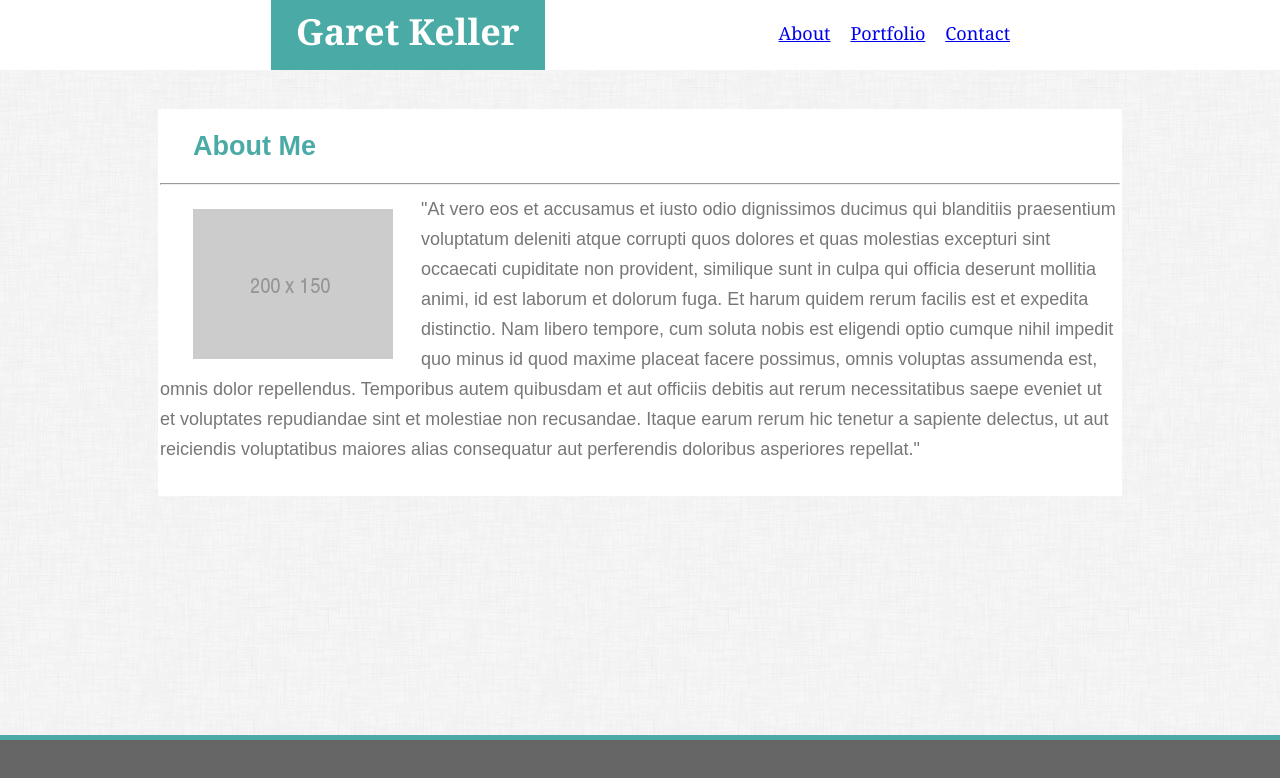
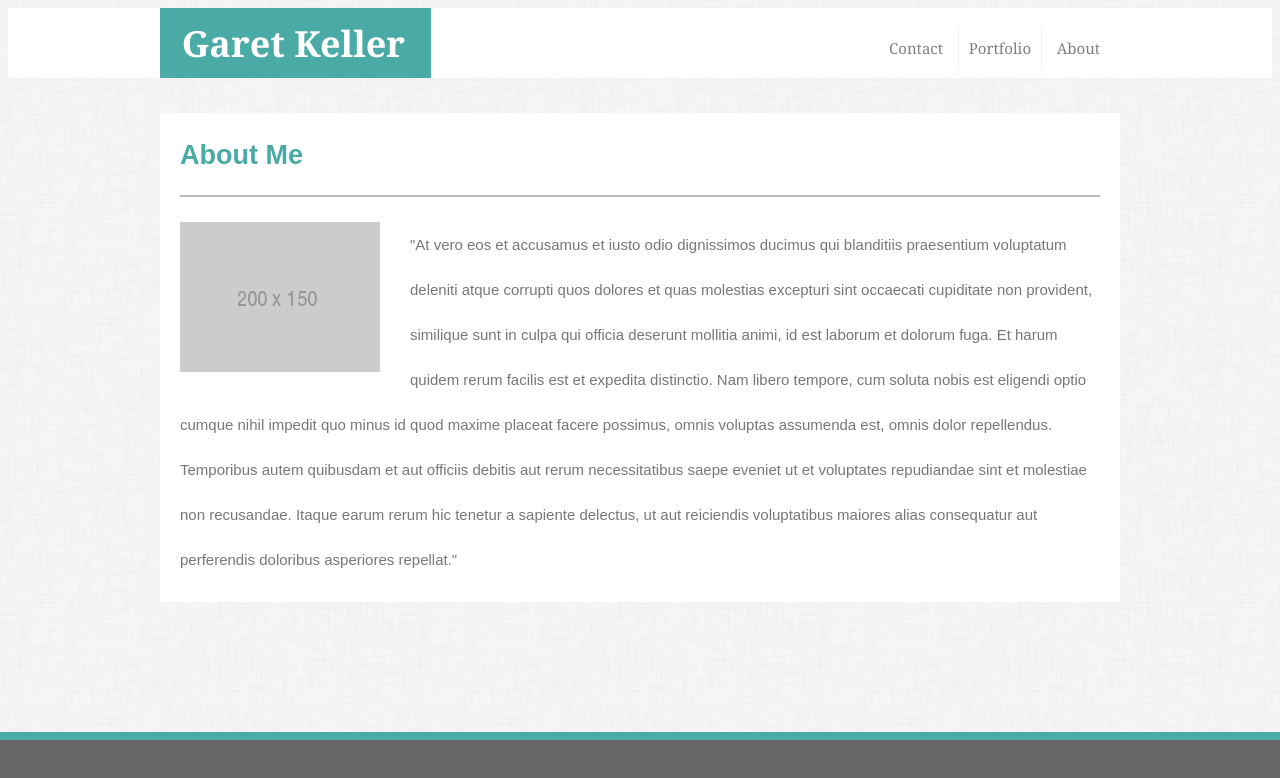
Before and after one commit to Gkeller25/Basic-Portfolio, a plain HTML site: page index.html in a window 1280 px wide. Drawn offline with Linux system fonts and the light colour scheme.

Commit message:
About Page Ready

```diff
--- a/assets/css/style.css
+++ b/assets/css/style.css
@@ -4,93 +4,129 @@ body {
     font-size: 18px;
     line-height: 150%;
     background-image: url("../images/dust_scratches.png");
-    background-color: "#4aaaa5";
-    color: #777777;
-    margin:0px;
+
+
 
 }
 
 header {
     height: 70px;
-    margin-bottom: 39px;
-    font-family: 'Georgia', Times, Times New Roman, serif;
+    font-family: 'Georgia', Times, 'Times New Roman' , serif;
     background-color: #ffffff;
-    color:#ffffff;
-
 
 }
+
+.name{
+    width: 960px;
+    background-color: #ffffff;
+    margin: 0 auto;
+}
+
 h1{
     background-color: #4aaaa5;
-   margin-top: -7px;
-   margin-left: 271px;
-    padding: 25px;
+    padding: 21.655px;
+    width: 228px;
+    color: #ffffff;
     float: left;
-
+    margin: 0 auto;
+    margin-bottom: 35px;
 
 
 
 }
 
  nav{
+     float: right;
      padding: 10px;
-     background-color: #ffffff;
-     border-color: #cccccc;
-     margin-right: 250px;
-
+     margin-top: 16px;
 
  }
 
 nav a{
-    float: right;
-    padding: 10px;
+    font-size: 15px;
+    color: #666666d6;
+    text-decoration: none;
+    padding:10px;
 
 
+}
+ #link{
+    border-left: #6666661c;
+    border-left-style: solid;
+    border-left-width: 1px;
+    border-right: #6666661c;
+    border-right-style: solid;
+    border-right-width: 1px;
  }
 
+
 .main-content {
-    padding:2px;
-    width: 960px;
+    width: 920px;
+    background-color: #ffffff;
+    padding: 20px;
     margin: 0 auto;
+    clear: both;
 
-    border-color: #dddddd;
-    border-width: 1px;
-    background-color:#ffffff;
-
-    clear: left;
-    clear: right;
 }
 
 h2{
-    color:#4aaaa5;
-    margin-left: 33px;
+    color: #4aaaa5;
+    border-bottom: #80808087;
+    border-bottom-style: solid;
+    border-bottom-width: 2px;
+    margin: 0 auto;
+    margin-bottom: 25px;
+    padding-bottom: 17px;
+}
 
+#main-bio{
+    line-height: 45px;
 }
-#main-bio{
-    margin-bottom: 30px;
+
+#gallery{
 
 }
 
+#images{
+
+
+}
+
+h3{
+    background-color: #4aaaa5;
+    padding: 21.655px;
+    width: 228px;
+    color: #ffffff;
+    margin: 0 auto;
+
+
+
+}
+
+
 #bio-image{
-    float:left;
-    margin-right: 28px;
-    margin-bottom: 11px;
-    margin-left: 33px;
-    margin-top: 15px;
+    float: left;
+    margin-right: 30px;
+
 }
 
 p1{
-    line-height: 30px;
+    font-size: 15px;
+    color: #777777;
+
 }
 
 footer{
     padding: 30px;
     background-color: #666666;
     border-top-style: solid;
-    border-top-width: 5px;
+    border-top-width: 8px;
     border-top-color: #4aaaa5;
     position: fixed;
     width: 100%;
     bottom: 0;
-    clear:left;
+    left:0;
+    right:0;
+    clear: left;
 
 }
--- a/index.html
+++ b/index.html
@@ -12,13 +12,19 @@
 <body>
 
         <header>
+
+                <div class="name">
+
                     <h1>Garet Keller </h1>
 
                     <nav>
                         <a href="contact.html">Contact</a>
-            <a href="portfolio.html">Portfolio</a>
+                        <a id="link" href="portfolio.html">Portfolio</a>
                         <a href="index.html">About</a>
                     </nav>
+
+                </div>
+
         </header>
 
         <div class="main-content">
@@ -26,20 +32,13 @@
 
                 <h2>About Me</h2>
 
-                <hr/>
 
                 <img id="bio-image" src=assets/images/Placeholder.png>
 
                 <p1>"At vero eos et accusamus et iusto odio dignissimos ducimus qui blanditiis praesentium voluptatum deleniti atque corrupti quos dolores et quas molestias excepturi sint occaecati cupiditate non provident, similique sunt in culpa qui officia deserunt mollitia animi, id est laborum et dolorum fuga. Et harum quidem rerum facilis est et expedita distinctio. Nam libero tempore, cum soluta nobis est eligendi optio cumque nihil impedit quo minus id quod maxime placeat facere possimus, omnis voluptas assumenda est, omnis dolor repellendus. Temporibus autem quibusdam et aut officiis debitis aut rerum necessitatibus saepe eveniet ut et voluptates repudiandae sint et molestiae non recusandae. Itaque earum rerum hic tenetur a sapiente delectus, ut aut reiciendis voluptatibus maiores alias consequatur aut perferendis doloribus asperiores repellat."</p1>
 
-
             </section>
         </div>
-
-    <br/>
-
-
-
 
 
         <footer></footer>
```
Also changed, not shown: portfolio.html (+63 -6 lines). Lines whose indentation alone changed are shown as unchanged.
